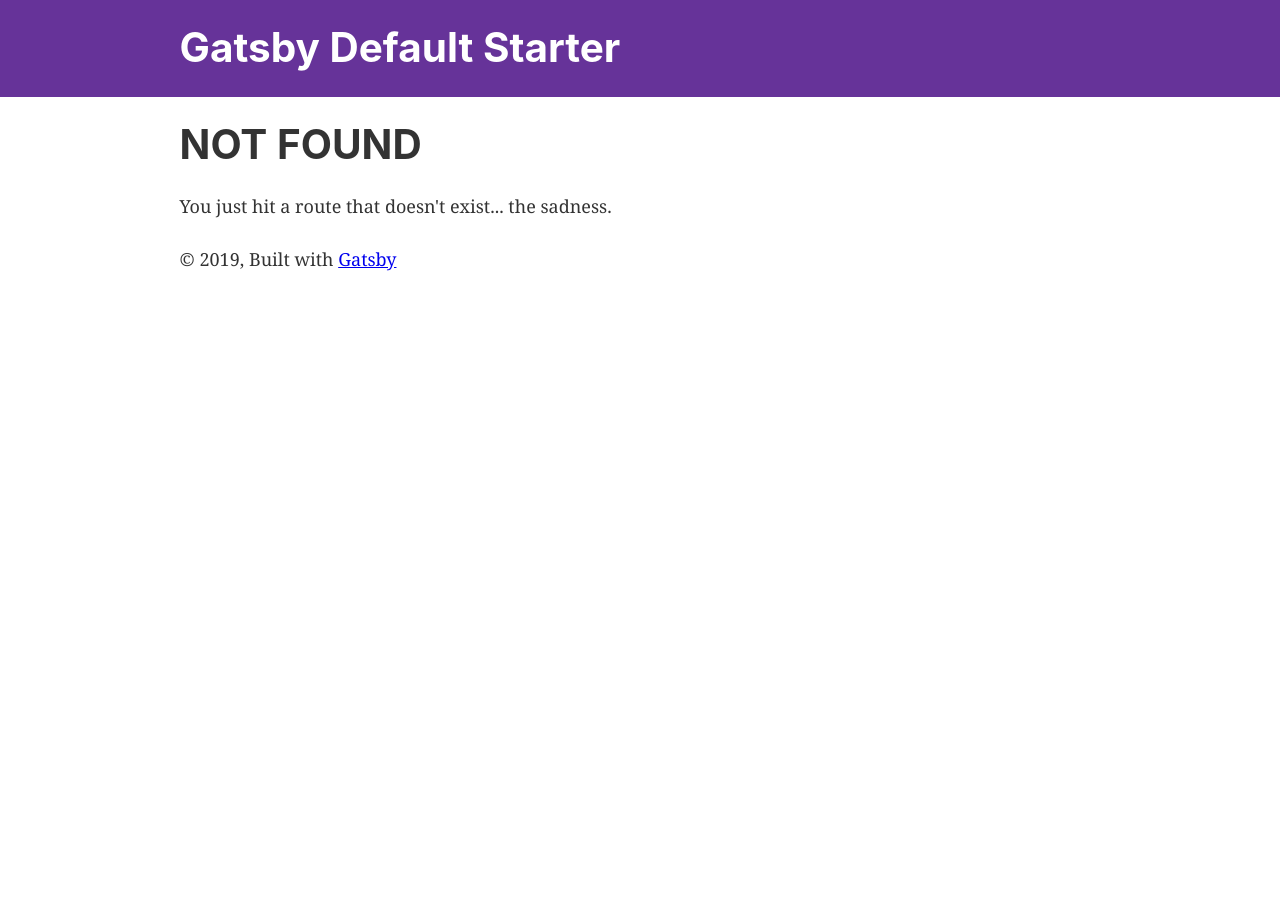
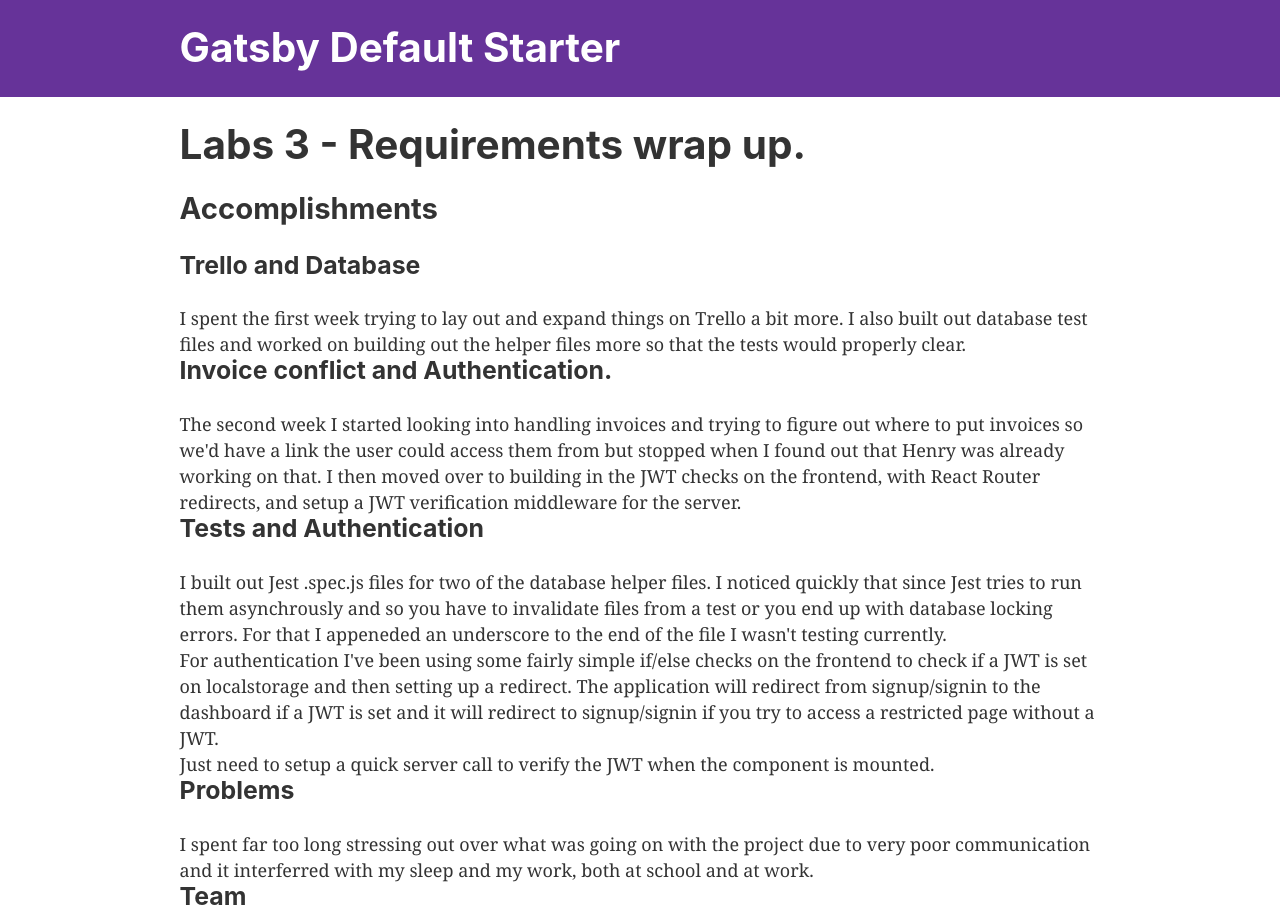
Before and after one commit to jasonlhedrick/GatsbyBlog, a Gatsby site: page /labs-3 in a window 1280 px wide. Before the commit this address had no page. Shown: the top 914 px of the page. Before the commit the page ends 800 px from the top, so only its background shows below. Built offline with nearby package versions, Linux system fonts and the light colour scheme; Gatsby itself is replaced by a stand-in of ours.

Commit message:
Sprint number 3 blog.

```diff
--- a/src/pages/index.js
+++ b/src/pages/index.js
@@ -16,6 +16,7 @@ const IndexPage = () => (
     </div>
     <Link to="/labs-1/">Labs 1 - Start Up</Link> -
     <Link to ='/labs-2/'>Labs 2 - oAuth and APIs</Link>
+    <Link to='/labs-3/'>Labs 3 - Requirements wrap up</Link>
   </Layout>
 )
 
--- /dev/null
+++ b/src/pages/labs-3.js
@@ -0,0 +1,41 @@
+import React from "react"
+import { Link } from "gatsby"
+
+import Layout from "../components/layout"
+import SEO from "../components/seo"
+
+const Labs3 = () => (
+    <Layout>
+        <SEO title="Labs 1" />
+        <h1>Labs 3 - Requirements wrap up.</h1>
+        <div className="content">
+            <h2>Accomplishments</h2>
+            <p>
+                <h3>Trello and Database</h3>
+                I spent the first week trying to lay out and expand things on Trello a bit more. I also built out database test files and worked
+                on building out the helper files more so that the tests would properly clear.
+                <h3>Invoice conflict and Authentication.</h3>
+                The second week I started looking into handling invoices and trying to figure out where to put invoices so we'd have a link the user
+                could access them from but stopped when I found out that Henry was already working on that. I then moved over to building in the JWT
+                checks on the frontend, with React Router redirects, and setup a JWT verification middleware for the server.
+                <h3>Tests and Authentication</h3>
+                I built out Jest .spec.js files for two of the database helper files. I noticed quickly that since Jest tries to run them asynchrously
+                and so you have to invalidate files from a test or you end up with database locking errors. For that I appeneded an underscore to the end of
+                the file I wasn't testing currently. <br />
+                For authentication I've been using some fairly simple if/else checks on the frontend to check if a JWT is set on localstorage and then setting up a redirect.
+                The application will redirect from signup/signin to the dashboard if a JWT is set and it will redirect to signup/signin if you try to access
+                a restricted page without a JWT.<br />
+                Just need to setup a quick server call to verify the JWT when the component is mounted.<br />
+                <h3>Problems</h3>
+                I spent far too long stressing out over what was going on with the project due to very poor communication and it interferred with my
+                sleep and my work, both at school and at work.<br />
+                <h3>Team</h3>
+                I don't really know what else to say/do to bring the team together at this point. It seems that the further along we go with the project
+                the less communication takes place.<br />
+                This has caused me a great deal of stress.
+            </p>
+        </div>
+    </Layout>
+)
+
+export default Labs3
```
